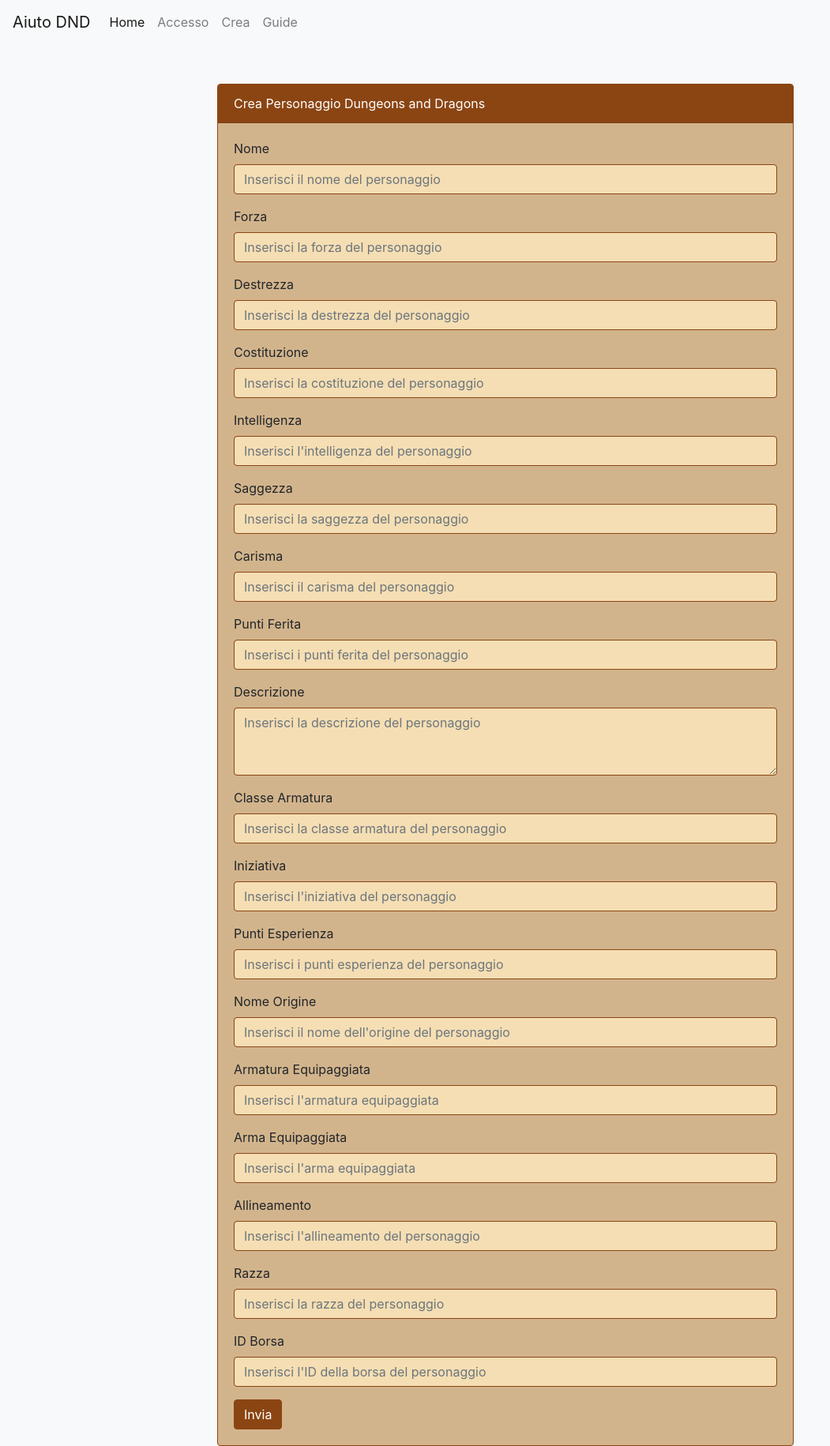
After one commit to Samuele-giancarli/DnD_character_manager, a PHP site: page /createCharacter.php in a window 1280 px wide. The commit adds this page. Shown: the whole page at 79% size, without its empty margins (0-1051 px from the left). Run offline with PHP 8.4, Linux system fonts and the light colour scheme.

```diff
--- /dev/null
+++ b/createCharacter.php
@@ -0,0 +1,157 @@
+<?php
+    require_once("bootstrap.php");
+?>
+
+<!DOCTYPE html>
+<html lang="it">
+<head>
+    <meta charset="UTF-8">
+    <meta name="viewport" content="width=device-width, initial-scale=1.0">
+    <title>Crea Personaggio - Dungeons and Dragons</title>
+    <link rel="stylesheet" href="https://stackpath.bootstrapcdn.com/bootstrap/4.5.0/css/bootstrap.min.css">
+    <style>
+        body {
+            background-color: #f8f9fa;
+        }
+        .card {
+            margin-top: 50px;
+            background-color: #d2b48c;
+            border: 1px solid #8b4513;
+        }
+        .card-header {
+            background-color: #8b4513;
+            color: #fff;
+        }
+        .form-control {
+            background-color: #f5deb3;
+            border: 1px solid #8b4513;
+        }
+        .btn-primary {
+            background-color: #8b4513;
+            border: 1px solid #8b4513;
+        }
+    </style>
+</head>
+<body>
+
+<header><nav class="navbar navbar-expand-lg navbar-light bg-light">
+  <a class="navbar-brand" href="#">Aiuto DND</a>
+  <button class="navbar-toggler" type="button" data-toggle="collapse" data-target="#navbarSupportedContent" aria-controls="navbarSupportedContent" aria-expanded="false" aria-label="Toggle navigation">
+    <span class="navbar-toggler-icon"></span>
+  </button>
+  <div class="collapse navbar-collapse" id="navbarSupportedContent">
+    <ul class="navbar-nav mr-auto">
+      <li class="nav-item active">
+        <a class="nav-link" href="index.php">Home <span class="sr-only">(corrente)</span></a>
+      </li>
+      <li class="nav-item">
+        <a class="nav-link" href="login.php">Accesso</a>
+      </li>
+      <li class="nav-item">
+        <a class="nav-link" href="#">Crea</a>
+      </li>
+      <li class="nav-item">
+        <a class="nav-link" href="#">Guide</a>
+      </li>
+    </ul>
+  </div>
+</nav></header>
+
+<div class="container">
+    <div class="row justify-content-center">
+        <div class="col-md-8">
+            <div class="card">
+                <div class="card-header">Crea Personaggio Dungeons and Dragons</div>
+                <div class="card-body">
+                    <form>
+                        <div class="form-group">
+                            <label for="character_name">Nome</label>
+                            <input type="text" class="form-control" id="character_name" name="character_name" placeholder="Inserisci il nome del personaggio">
+                        </div>
+                        <div class="form-group">
+                            <label for="character_strength">Forza</label>
+                            <input type="number" class="form-control" id="character_strength" name="character_strength" placeholder="Inserisci la forza del personaggio">
+                        </div>
+                        <div class="form-group">
+                            <label for="character_dexterity">Destrezza</label>
+                            <input type="number" class="form-control" id="character_dexterity" name="character_dexterity" placeholder="Inserisci la destrezza del personaggio">
+                        </div>
+                        <div class="form-group">
+                            <label for="character_constitution">Costituzione</label>
+                            <input type="number" class="form-control" id="character_constitution" name="character_constitution" placeholder="Inserisci la costituzione del personaggio">
+                        </div>
+                        <div class="form-group">
+                            <label for="character_intelligence">Intelligenza</label>
+                            <input type="number" class="form-control" id="character_intelligence" name="character_intelligence" placeholder="Inserisci l'intelligenza del personaggio">
+                        </div>
+                        <div class="form-group">
+                            <label for="character_wisdom">Saggezza</label>
+                            <input type="number" class="form-control" id="character_wisdom" name="character_wisdom" placeholder="Inserisci la saggezza del personaggio">
+                        </div>
+                        <div class="form-group">
+                            <label for="character_charisma">Carisma</label>
+                            <input type="number" class="form-control" id="character_charisma" name="character_charisma" placeholder="Inserisci il carisma del personaggio">
+                        </div>
+                        <div class="form-group">
+                            <label for="character_hitpoints">Punti Ferita</label>
+                            <input type="number" class="form-control" id="character_hitpoints" name="character_hitpoints" placeholder="Inserisci i punti ferita del personaggio">
+                        </div>
+                        <div class="form-group">
+                            <label for="character_description">Descrizione</label>
+                            <textarea class="form-control" id="character_description" name="character_description" rows="3" placeholder="Inserisci la descrizione del personaggio"></textarea>
+                        </div>
+                        <div class="form-group">
+                            <label for="character_armorclass">Classe Armatura</label>
+                            <input type="number" class="form-control" id="character_armorclass" name="character_armorclass" placeholder="Inserisci la classe armatura del personaggio">
+                        </div>
+                        <div class="form-group">
+                            <label for="character_initiative">Iniziativa</label>
+                            <input type="number" class="form-control" id="character_initiative" name="character_initiative" placeholder="Inserisci l'iniziativa del personaggio">
+                        </div>
+                        <div class="form-group">
+                            <label for="character_experience">Punti Esperienza</label>
+                            <input type="number" class="form-control" id="character_experience" name="character_experience" placeholder="Inserisci i punti esperienza del personaggio">
+                        </div>
+                        <div class="form-group">
+                            <label for="character_origin">Nome Origine</label>
+                            <input type="text" class="form-control" id="character_origin" name="character_origin" placeholder="Inserisci il nome dell'origine del personaggio">
+                        </div>
+                        <div class="form-group">
+                            <label for="character_equipped_armor">Armatura Equipaggiata</label>
+                            <input type="text" class="form-control" id="character_equipped_armor" name="character_equipped_armor" placeholder="Inserisci l'armatura equipaggiata">
+                        </div>
+                        <div class="form-group">
+                            <label for="character_equipped_weapon">Arma Equipaggiata</label>
+                            <input type="text" class="form-control" id="character_equipped_weapon" name="character_equipped_weapon" placeholder="Inserisci l'arma equipaggiata">
+                        </div>
+                        <div class="form-group">
+                            <label for="character_alignment">Allineamento</label>
+                            <input type="text" class="form-control" id="character_alignment" name="character_alignment" placeholder="Inserisci l'allineamento del personaggio">
+                        </div>
+                        <div class="form-group">
+                            <label for="character_race">Razza</label>
+                            <input type="text" class="form-control" id="character_race" name="character_race" placeholder="Inserisci la razza del personaggio">
+                        </div>
+                        <div class="form-group">
+                            <label for="character_bag_id">ID Borsa</label>
+                            <input type="number" class="form-control" id="character_bag_id" name="character_bag_id" placeholder="Inserisci l'ID della borsa del personaggio">
+                        </div>
+                        <button type="submit" class="btn btn-primary">Invia</button>
+                    </form>
+                </div>
+            </div>
+        </div>
+    </div>
+</div>
+<script src="https://code.jquery.com/jquery-3.5.1.min.js"></script>
+<!-- Aggiungi qui il tuo script jQuery per calcolare i modificatori delle abilità -->
+<script>
+    $('#character_strength, #character_dexterity, #character_constitution, #character_intelligence, #character_wisdom, #character_charisma').on('input', function() {
+        var ability = $(this).attr('id').replace('character_', '');
+        var score = parseInt($(this).val());
+        var modifier = score > 0 ? Math.floor((score - 10) / 2) : 0;
+        $('#' + ability + '_mod').val(modifier);
+    });
+</script>
+</body>
+</html>
--- a/database.php
+++ b/database.php
@@ -55,6 +55,18 @@ class DatabaseHelper{
         }
         return $characters;
     }
+
+    public function addCharacter($Forza, $Destrezza, $Costituzione, $Intelligenza, $Saggezza, $Carisma, $Punti_Ferita, $Nome, $Descrizione,$Classe_Armatura, $Iniziativa, $Punti_esperienza, $Nome_Origine, $Armatura_equipaggiata, $Arma_equipaggiata, $Nome_allineamento, $Nome_razza, $ID_Borsa, $ID){
+        $query = "INSERT INTO personaggio (Forza, Destrezza, Costituzione, Intelligenza, Saggezza, Carisma, Punti_Ferita, Nome, Descrizione, Classe_Armatura, Iniziativa, Punti_esperienza, Nome_Origine, Armatura_equipaggiata, Arma_equipaggiata, Nome_allineamento, Nome_razza, ID_Borsa, ID_Utente)
+        VALUES (?,?,?,?,?,?,?,?,?,?,?,?,?,?,?,?,?,?,?,?,?,?)";
+        $stmt = $this->db->prepare($query);
+        $stmt->bind_param("iiiiiiisssiiisssii", $Forza, $Destrezza, $Costituzione, $Intelligenza, $Saggezza, $Carisma, $Punti_Ferita, $Nome, $Descrizione,$Classe_Armatura, $Iniziativa, $Punti_esperienza, $Nome_Origine, $Armatura_equipaggiata, $Arma_equipaggiata, $Nome_allineamento, $Nome_razza, $ID_Borsa, $ID);
+        if ($stmt->execute()) {
+            return $this->db->insert_id;
+        } else {
+            return null;
+        }
+    }
 }
 
 ?>
```
Also changed, not shown: characterList.php (+70 -0 lines).
